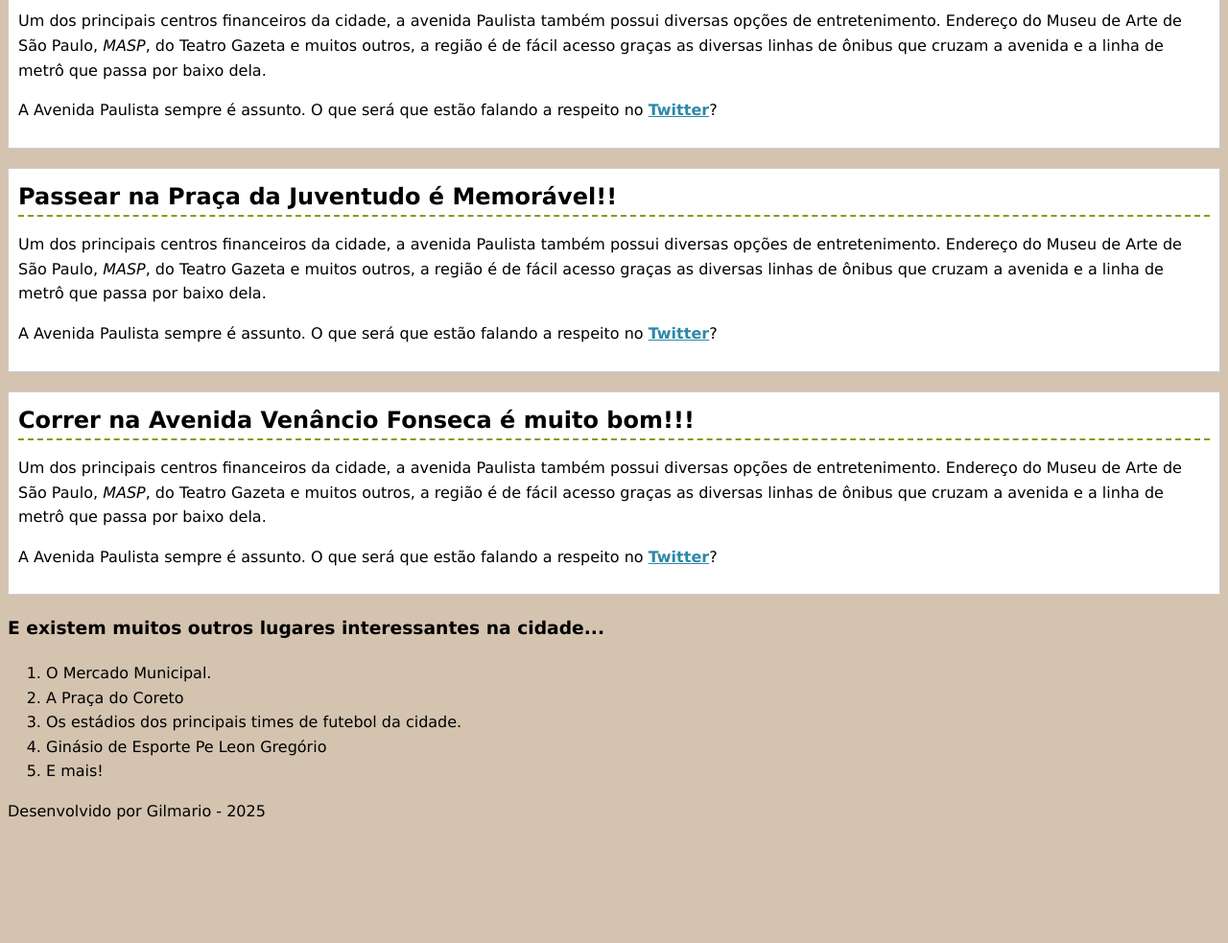
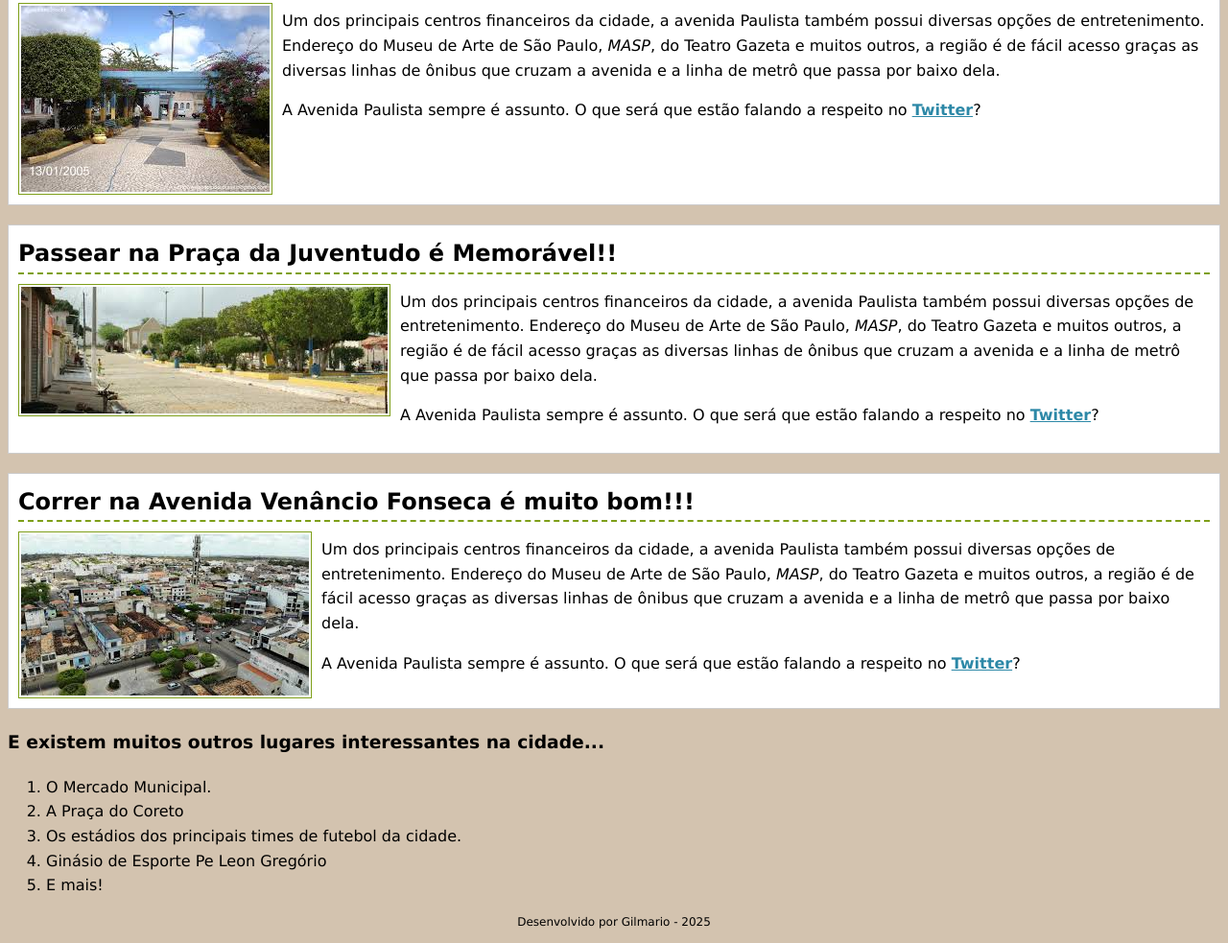
Before and after one commit to gilmariosantos1/minhacidade, a plain HTML site: page index.html in a window 1280 px wide. Shown: the part 152-1135 px from the top of the page at 96% size. Before the commit the page ends 1027 px from the top, so only its background shows below. Drawn offline with Linux system fonts and the light colour scheme.

Commit message:
Configurando as imagens e rodapé
Criando os css para posicionar as imagens e rodapé.

```diff
--- a/css/style.css
+++ b/css/style.css
@@ -31,3 +31,16 @@ h1 a:hover{
     background-color: #7E9F19;
     color: #FFF;
 }
+.place img{
+    border: 1px solid #7E9F19;
+    float: left;
+    margin: 10px 10px 0 0;
+    padding: 2px;
+}
+.clear{
+    clear: both;
+}
+.footer{
+    font-size: 12px;
+    text-align: center;
+}
--- a/index.html
+++ b/index.html
@@ -18,6 +18,7 @@
             <div class="places">
                 <div class='place'>
                     <h2>Passear na Praça dos QuiosQues é Muito Bom!!</h2>
+                    <img src="imagens/pracas_quiosques.jpeg" alt="Praça dos quiosques e igreja">
                     <!--<img src='images/paulista.jpg' alt='O céu da avenida Paulista, foto por http://www.flickr.com/photos/jairo_abud'>-->
                     <p>Um dos principais centros financeiros da cidade, a avenida Paulista também possui diversas opções de entretenimento. Endereço do Museu de Arte de São Paulo, <em>MASP</em>, do Teatro Gazeta e muitos outros, a região é de fácil
                         acesso graças as diversas linhas de ônibus que cruzam a avenida e a linha de metrô que passa por baixo dela.</p>
@@ -26,6 +27,7 @@
                 </div>
                 <div class='place'>
                     <h2>Passear na Praça da Juventudo é Memorável!!</h2>
+                    <img src="imagens/avenidas.jpeg" alt="Avenidas da cidade">
                     <!--<img src='images/paulista.jpg' alt='O céu da avenida Paulista, foto por http://www.flickr.com/photos/jairo_abud'>-->
                     <p>Um dos principais centros financeiros da cidade, a avenida Paulista também possui diversas opções de entretenimento. Endereço do Museu de Arte de São Paulo, <em>MASP</em>, do Teatro Gazeta e muitos outros, a região é de fácil
                         acesso graças as diversas linhas de ônibus que cruzam a avenida e a linha de metrô que passa por baixo dela.</p>
@@ -34,6 +36,7 @@
                 </div>
                 <div class='place'>
                     <h2>Correr na Avenida Venâncio Fonseca é muito bom!!!</h2>
+                    <img src="imagens/imagem_aerea.jpeg" alt="Imagens aéreas">
                 <!--<img src='images/paulista.jpg' alt='O céu da avenida Venâncio, foto por http://www.flickr.com/photos/jairo_abud'>-->
                     <p>Um dos principais centros financeiros da cidade, a avenida Paulista também possui diversas opções de entretenimento. Endereço do Museu de Arte de São Paulo, <em>MASP</em>, do Teatro Gazeta e muitos outros, a região é de fácil
                         acesso graças as diversas linhas de ônibus que cruzam a avenida e a linha de metrô que passa por baixo dela.</p>
@@ -54,7 +57,7 @@
         </div>
     </body>
 <!--Rodapé-->
-    <footer>
+    <div class="footer">
         <p>Desenvolvido por Gilmario</a> - 2025</p>
-    </footer>
+    </div>
 </html>
```
